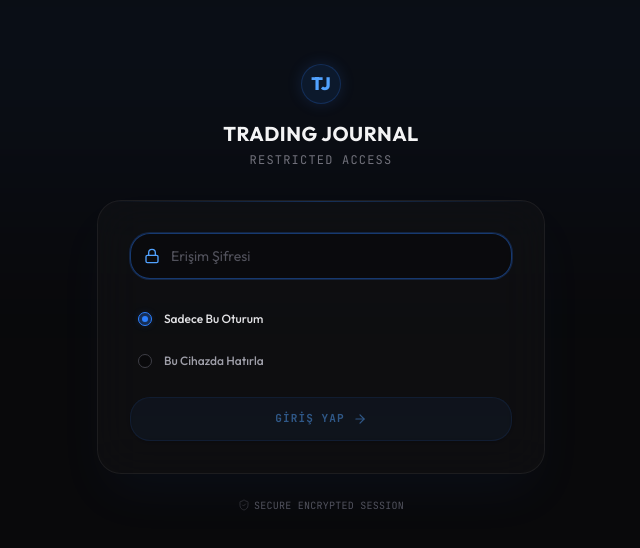
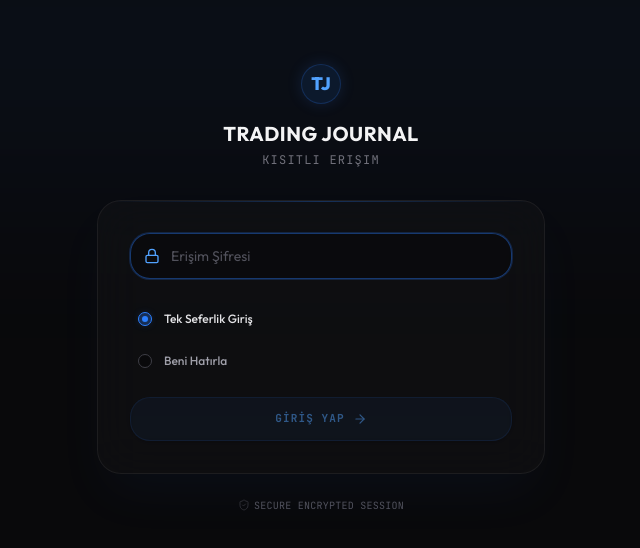
Before and after one commit to Mowtynn/Mowtynn-Journal, a React (Vite) app: page / in a window 1280 px wide. Shown: the part 112-660 px from the top of the page, without its empty margins (319-959 px from the left). Built offline with nearby package versions, Linux system fonts and the light colour scheme; no server answers.

Commit message:
refactor: update localization in PasswordGate
Update UI labels in PasswordGate to Turkish for improved consistency with the application's primary language.

```diff
--- a/src/components/PasswordGate.tsx
+++ b/src/components/PasswordGate.tsx
@@ -203,7 +203,7 @@ export function PasswordGate({ children }: PasswordGateProps) {
             Trading Journal
           </h1>
           <p className="text-xs text-zinc-500 font-mono mt-1 uppercase tracking-widest">
-            Restricted Access
+            Kısıtlı Erişim
           </p>
         </div>
 
@@ -253,7 +253,7 @@ export function PasswordGate({ children }: PasswordGateProps) {
                       onChange={() => setRememberMe(false)}
                     />
                     <div className="flex flex-col">
-                      <span className={`font-medium text-xs ${!rememberMe ? 'text-zinc-200' : 'text-zinc-400'}`}>Sadece Bu Oturum</span>
+                      <span className={`font-medium text-xs ${!rememberMe ? 'text-zinc-200' : 'text-zinc-400'}`}>Tek Seferlik Giriş</span>
                     </div>
                   </label>
 
@@ -268,7 +268,7 @@ export function PasswordGate({ children }: PasswordGateProps) {
                       onChange={() => setRememberMe(true)}
                     />
                     <div className="flex flex-col">
-                      <span className={`font-medium text-xs ${rememberMe ? 'text-zinc-200' : 'text-zinc-400'}`}>Bu Cihazda Hatırla</span>
+                      <span className={`font-medium text-xs ${rememberMe ? 'text-zinc-200' : 'text-zinc-400'}`}>Beni Hatırla</span>
                     </div>
                   </label>
                 </div>
```
